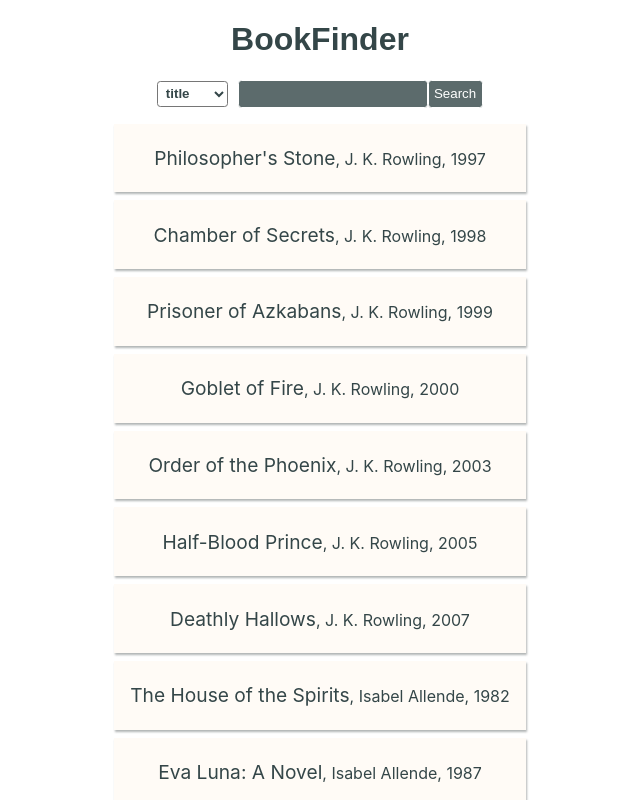
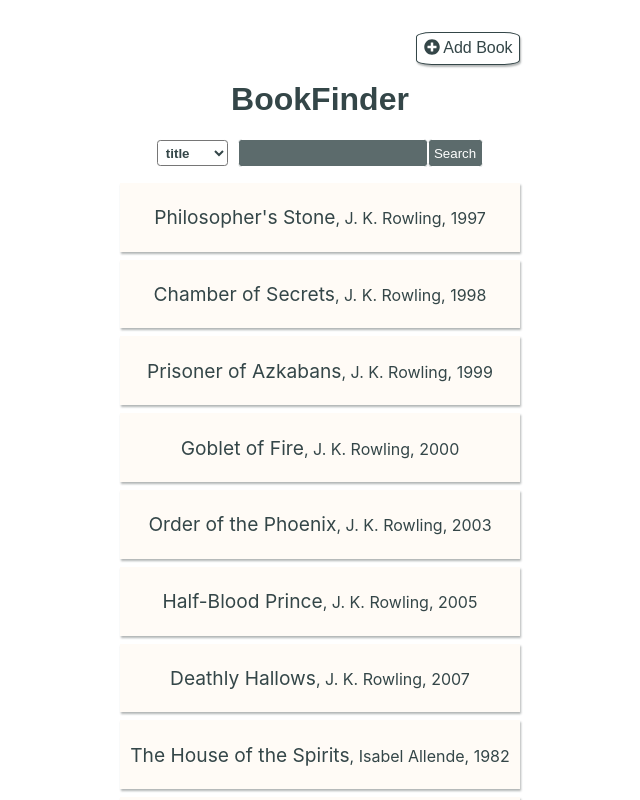
Before and after one commit to catalinac3/Book-search, a React (Create React App) app: page / in a window 1280 px wide. Shown: the top 800 px of the page, without its empty margins (320-960 px from the left). Built offline with nearby package versions, Linux system fonts and the light colour scheme; a web font is replaced by a local one.

Commit message:
button takes to the second page, and it was styled

```diff
--- a/package.json
+++ b/package.json
@@ -3,6 +3,9 @@
   "version": "0.1.0",
   "private": true,
   "dependencies": {
+    "@fortawesome/fontawesome-svg-core": "^1.2.35",
+    "@fortawesome/free-solid-svg-icons": "^5.15.3",
+    "@fortawesome/react-fontawesome": "^0.1.14",
     "@testing-library/jest-dom": "^5.14.1",
     "@testing-library/react": "^11.2.7",
     "@testing-library/user-event": "^12.8.3",
--- a/src/Home.css
+++ b/src/Home.css
@@ -3,7 +3,13 @@
 .Home h1 {
   color: rgb(52, 70, 72);
   font-family: 'Otomanopee One', sans-serif;
+  margin-top: 0.5em;
 }
 .Home {
   text-align: center;
+  margin: 0 auto;
+  max-width: 400px;
+  /* display:flex;
+  flex-direction: column;
+  max-width: 400px; */
 }
--- a/src/Home.js
+++ b/src/Home.js
@@ -3,6 +3,7 @@ import { useState } from "react";
 import { BookCollection } from "./Book";
 import OutputBook from "./OutputBook";
 import SearchField from "./SearchField";
+import NavButton from "./NavButton";
 
 function Home() {
   // the state is the list to be displayed on the web
@@ -50,7 +51,9 @@ function Home() {
   }
   return (
     <div className="Home">
+      <NavButton/>
       <h1> BookFinder </h1>
+
       <SearchField submitted={search} />
       <p>{SearchStatus}</p>
       {displayBooks(BookList)}
--- /dev/null
+++ b/src/NavButton.css
@@ -0,0 +1,13 @@
+.NavButton {
+  margin-top: 2em;
+  text-align: end;
+}
+.NavButton button {
+  font-size: 1em;
+  padding: 0.4em;
+  color: rgb(52, 70, 72);
+  background-color: white;
+  border-radius: 15%;
+  border: 1px solid rgb(52, 70, 72);
+  box-shadow: 1px 2px 2px rgba(62, 70, 71, 0.4);
+}
--- /dev/null
+++ b/src/NavButton.js
@@ -0,0 +1,21 @@
+import { useHistory } from "react-router-dom";
+import "./NavButton.css";
+import {FontAwesomeIcon} from '@fortawesome/react-fontawesome'
+import { faPlusCircle } from '@fortawesome/free-solid-svg-icons'
+
+function NavButton() {
+  const history = useHistory();
+  const addIcon =<FontAwesomeIcon icon={faPlusCircle}/>
+
+  function handleClick() {
+    history.push("/addBook");
+  }
+
+  return (
+    <div className="NavButton">
+      <button onClick={handleClick}>{addIcon} Add Book</button>
+    </div>
+  );
+}
+
+export default NavButton;
--- a/src/OutputBook.css
+++ b/src/OutputBook.css
@@ -4,7 +4,6 @@
   background: rgb(251, 224, 195, 0.15);
   color: rgb(52, 70, 72);
   margin: 0.5em auto;
-  max-width: 400px;
 }
 
 .Title {
```
Also changed, not shown: 1 other file (tests, documents, lock files or other folders).
